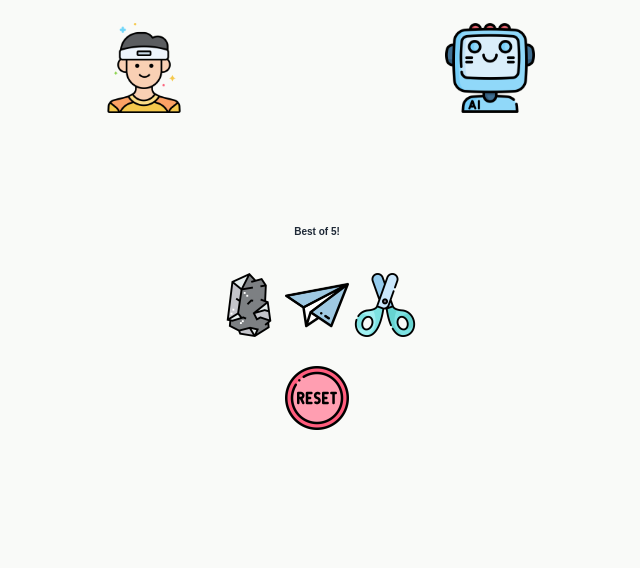
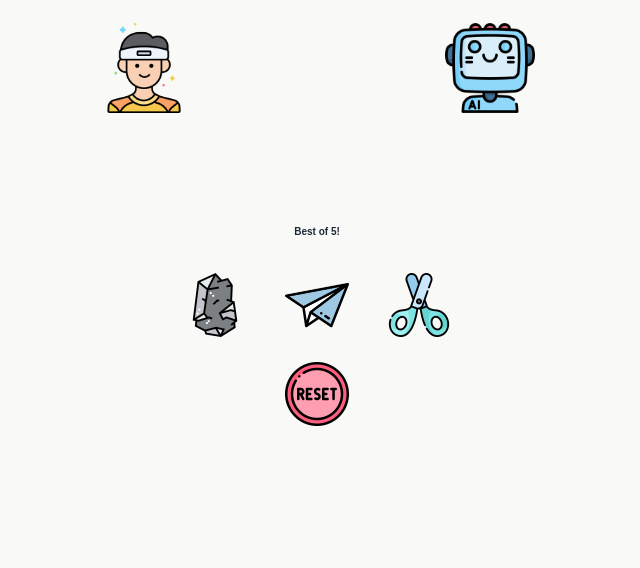
Before and after one commit to lefthandedcoder/RockPaperScissors, a plain HTML site: page index.html in a window 1280 px wide. Shown: the part 62-630 px from the top of the page, without its empty margins (323-963 px from the left). Drawn offline with Linux system fonts and the light colour scheme.

Commit message:
Update style.css

```diff
--- a/css/style.css
+++ b/css/style.css
@@ -25,20 +25,17 @@ body {
     font-size: 10px;
     font-weight: bold;
 }
+
 #score {
     display: flex;
     align-items: center;
 }
+
 #round-result, #game-result {
     font-weight: bold;
     font-size: 10px;
 }
 
-#buttons {
-    flex-direction: column;
-    align-items: center;
-    gap: 2vw;
-}
 #buttons {
     display: flex;
     flex-direction: column;
@@ -47,6 +44,7 @@ body {
 }
 
 #options {
+    display: flex;
     flex-direction: row;
     gap: 3vw;
 }
```
